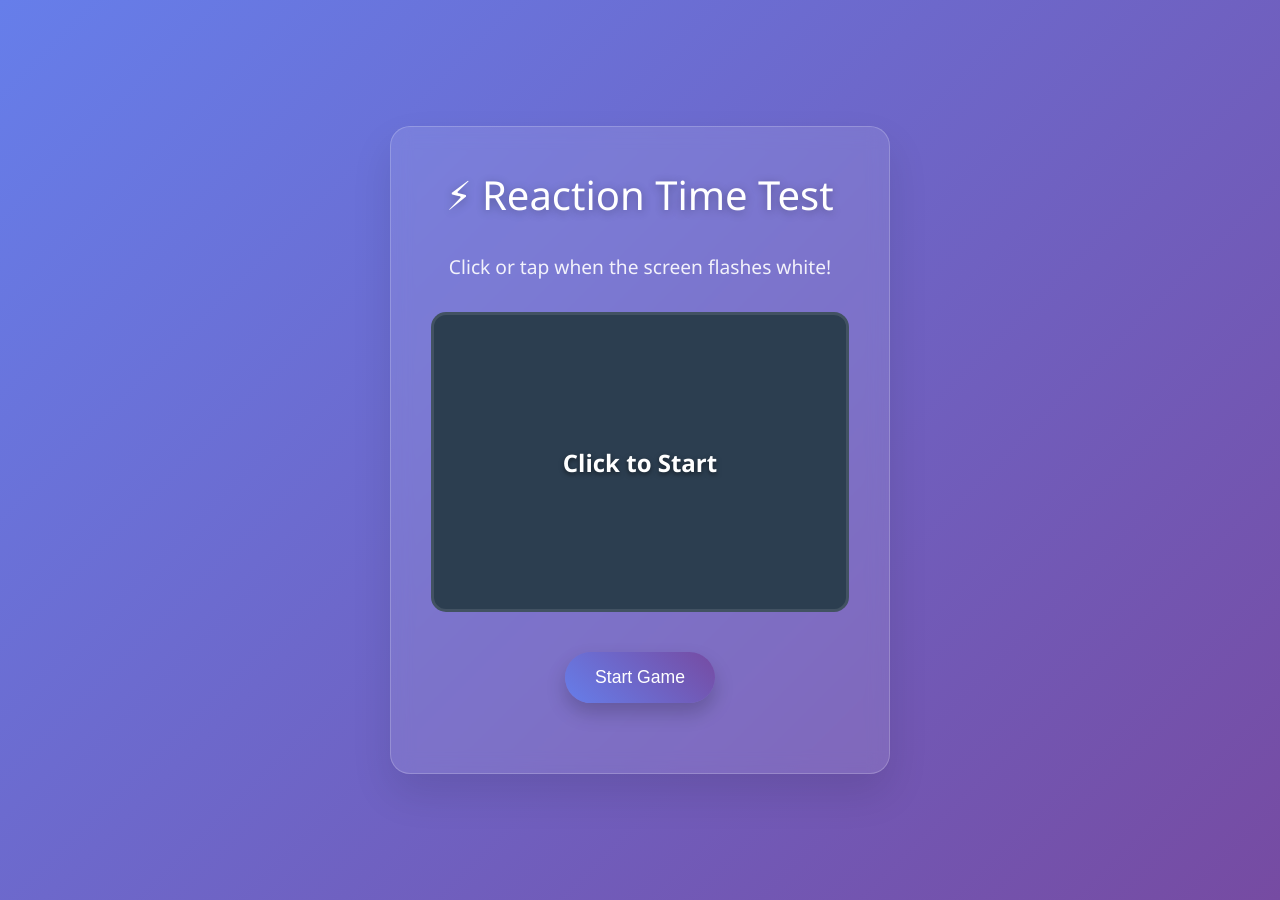
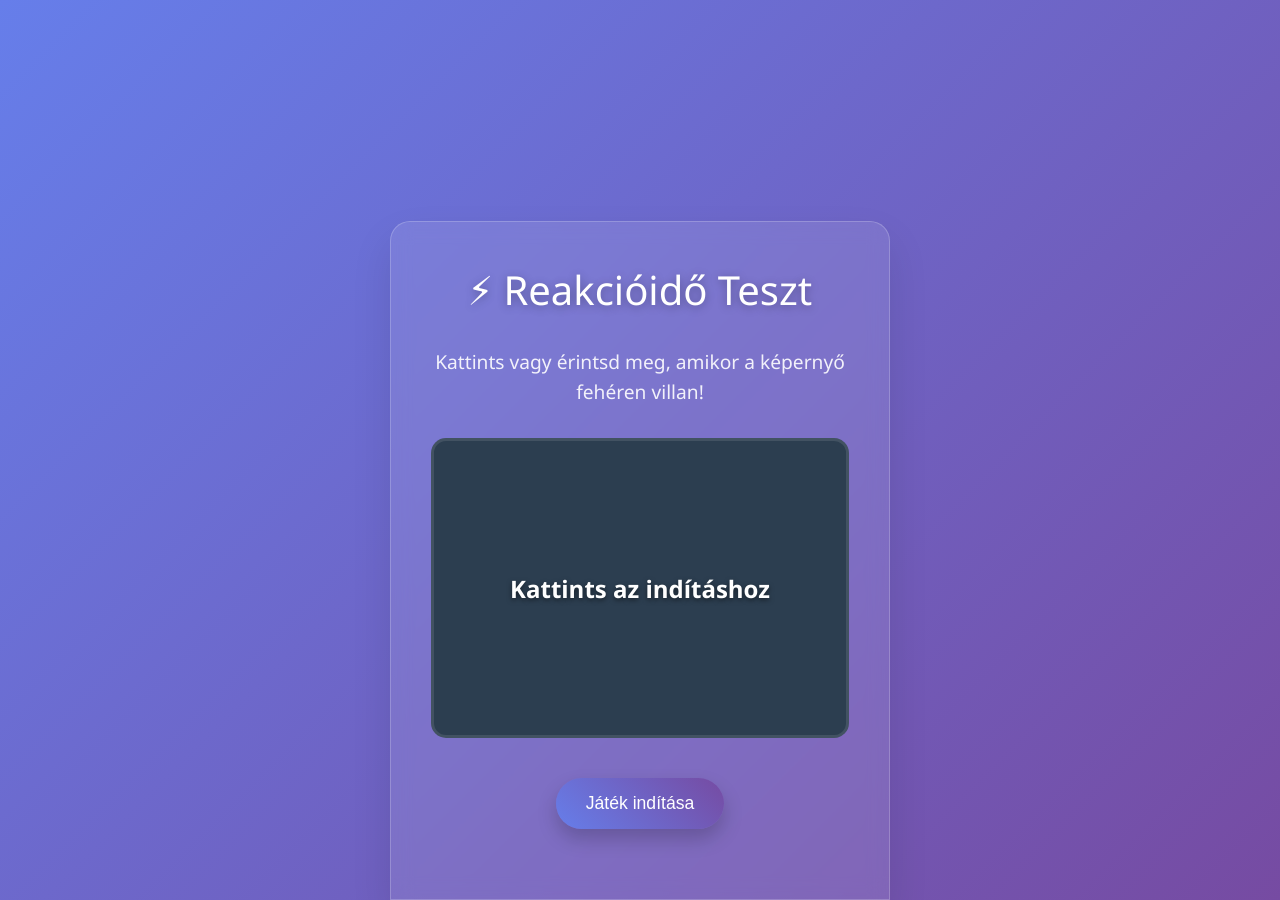
Before and after one commit to forcemagic/forcemagic.github.io, a Jekyll site: the page reaction-time-game.html, which Jekyll copies as it is, in a window 1280 px wide. Built offline with Jekyll 4.4.1, drawn with Linux system fonts in a browser that asks for light colours.

Commit message:
feat: translate reaction time game to Hungarian and optimize timing
- Translate all UI text and messages to Hungarian
- Fix mobile layout: bottom-align game, remove top margins/padding
- Eliminate race conditions with unified click handler
- Optimize timing precision: batch DOM updates before performance.now()
- Remove CSS transitions on flash overlay to prevent timing delays
- Force layout completion before timing measurements
- Improve game state management and timeout cleanup

🤖 Generated with [Claude Code](https://claude.ai/code)

Co-Authored-By: Claude <noreply@anthropic.com>

```diff
--- a/reaction-time-game.html
+++ b/reaction-time-game.html
@@ -1,9 +1,9 @@
 <!DOCTYPE html>
-<html lang="en">
+<html lang="hu">
 <head>
     <meta charset="UTF-8">
     <meta name="viewport" content="width=device-width, initial-scale=1.0">
-    <title>Reaction Time Game</title>
+    <title>Reakcióidő Teszt</title>
     <style>
         * {
             margin: 0;
@@ -17,21 +17,24 @@
             height: 100vh;
             display: flex;
             justify-content: center;
-            align-items: center;
+            align-items: flex-end;
             overflow: hidden;
             user-select: none;
+            padding: 0;
+            margin: 0;
         }
 
         .game-container {
             text-align: center;
             background: rgba(255, 255, 255, 0.1);
             backdrop-filter: blur(10px);
-            border-radius: 20px;
+            border-radius: 20px 20px 0 0;
             padding: 40px;
             box-shadow: 0 20px 40px rgba(0, 0, 0, 0.1);
             border: 1px solid rgba(255, 255, 255, 0.2);
             max-width: 500px;
-            width: 90%;
+            width: 100%;
+            margin: 0;
         }
 
         h1 {
@@ -133,17 +136,25 @@
         }
 
         @media (max-width: 768px) {
+            body {
+                align-items: flex-end;
+                padding: 0;
+            }
+
             .game-container {
                 padding: 20px;
-                margin: 20px;
+                margin: 0;
+                width: 100%;
+                border-radius: 20px 20px 0 0;
             }
 
             h1 {
                 font-size: 2em;
+                margin-bottom: 20px;
             }
 
             .game-area {
-                height: 250px;
+                height: 200px;
             }
         }
 
@@ -157,7 +168,7 @@
             opacity: 0;
             pointer-events: none;
             z-index: 1000;
-            transition: opacity 0.1s ease;
+            transition: none;
         }
 
         .flash-overlay.active {
@@ -168,19 +179,19 @@
 <body>
     <div class="flash-overlay" id="flashOverlay"></div>
     <div class="game-container">
-        <h1>⚡ Reaction Time Test</h1>
+        <h1>⚡ Reakcióidő Teszt</h1>
         <div class="instruction">
-            Click or tap when the screen flashes white!
+            Kattints vagy érintsd meg, amikor a képernyő fehéren villan!
         </div>
 
         <div class="game-area" id="gameArea">
-            <div class="game-text" id="gameText">Click to Start</div>
+            <div class="game-text" id="gameText">Kattints az indításhoz</div>
         </div>
 
         <div class="result" id="result"></div>
 
-        <button class="btn" id="startBtn" onclick="startGame()">Start Game</button>
-        <button class="btn" id="retryBtn" onclick="startGame()" style="display: none;">Try Again</button>
+        <button class="btn" id="startBtn" onclick="startGame()">Játék indítása</button>
+        <button class="btn" id="retryBtn" onclick="startGame()" style="display: none;">Újra próbálom</button>
 
         <div class="stats" id="stats"></div>
     </div>
@@ -207,17 +218,19 @@
         function startGame() {
             if (gameState === 'waiting') return;
 
+            // Clear any existing timeout first
+            if (timeout) {
+                clearTimeout(timeout);
+            }
+
             gameState = 'waiting';
+
+            // Batch all DOM updates
             gameArea.className = 'game-area waiting';
-            gameText.textContent = 'Wait for white flash...';
+            gameText.textContent = 'Várd a fehér villanást...';
             result.classList.remove('show');
             startBtn.style.display = 'none';
             retryBtn.style.display = 'none';
-
-            // Clear any existing timeout
-            if (timeout) {
-                clearTimeout(timeout);
-            }
 
             const delay = getRandomDelay();
 
@@ -229,10 +242,16 @@
         }
 
         function showFlash() {
+            // Batch DOM updates before timing starts
+            gameArea.className = 'game-area go';
+            gameText.textContent = 'KATTINTS MOST!';
+            flashOverlay.classList.add('active');
+
+            // Force layout completion before timing
+            gameArea.offsetHeight;
+
+            // Set state and start timing after DOM updates
             gameState = 'ready';
-            gameArea.className = 'game-area go';
-            gameText.textContent = 'CLICK NOW!';
-            flashOverlay.classList.add('active');
             startTime = performance.now();
 
             // Remove flash after a short time
@@ -246,23 +265,27 @@
                 // Too early
                 clearTimeout(timeout);
                 gameState = 'finished';
+
+                // Batch DOM updates
                 gameArea.className = 'game-area result';
-                gameText.textContent = 'Too Early!';
-                result.textContent = 'You clicked before the flash! 😅';
+                gameText.textContent = 'Túl korán!';
+                result.textContent = 'A villanás előtt kattintottál! 😅';
                 result.classList.add('show');
                 showRetryButton();
             } else if (gameState === 'ready') {
-                // Good click
+                // Capture timing immediately
                 const reactionTime = Math.round(performance.now() - startTime);
                 gameState = 'finished';
+
+                // Batch DOM updates after timing calculation
                 gameArea.className = 'game-area result';
-                gameText.textContent = 'Great!';
+                gameText.textContent = 'Nagyszerű!';
+                result.textContent = `${reactionTime}ms`;
+                result.classList.add('show');
 
+                // Update data structures
                 attempts.push(reactionTime);
                 currentAttempt++;
-
-                result.textContent = `${reactionTime}ms`;
-                result.classList.add('show');
 
                 updateStats();
                 showRetryButton();
@@ -304,18 +336,7 @@
         document.addEventListener('keydown', (e) => {
             if (e.code === 'Space' || e.code === 'Enter') {
                 e.preventDefault();
-                if (gameState === 'idle') {
-                    startGame();
-                } else if (gameState === 'waiting' || gameState === 'ready') {
-                    handleClick();
-                }
-            }
-        });
-
-        // Initialize
-        gameArea.addEventListener('click', () => {
-            if (gameState === 'idle') {
-                startGame();
+                unifiedClickHandler();
             }
         });
     </script>
```
Also changed, not shown: other parts of reaction-time-game.html (+14 -5 lines).
